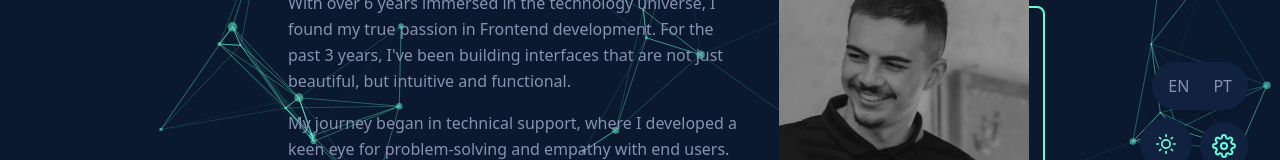
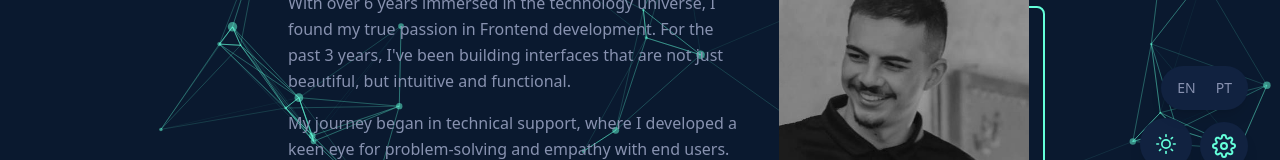
Before and after one commit to LukaVieira1/my-portfolio, a React (Vite) app: page / in a window 1280 px wide. Both pictures are taken after a click on the button 1224 px from the left and 744 px from the top of the page. Shown: the part 598-758 px from the top of the page. Built offline with nearby package versions, Linux system fonts and the light colour scheme.

Commit message:
add: language switcher button

```diff
--- a/src/components/LanguageSwitcher.tsx
+++ b/src/components/LanguageSwitcher.tsx
@@ -5,15 +5,15 @@ export function LanguageSwitcher() {
   const { i18n } = useTranslation();
 
   return (
-    <div className="flex items-center gap-2">
+    <div className="flex items-center gap-1">
       <motion.button
         whileHover={{ scale: 1.05 }}
         whileTap={{ scale: 0.95 }}
         onClick={() => i18n.changeLanguage("en")}
-        className={`px-2 py-1 rounded cursor-pointer ${
+        className={`px-2 py-1 rounded text-sm ${
           i18n.language === "en"
             ? "text-primary border border-primary"
-            : "text-text-secondary"
+            : "text-text-secondary hover:text-primary transition-colors"
         }`}
       >
         EN
@@ -22,10 +22,10 @@ export function LanguageSwitcher() {
         whileHover={{ scale: 1.05 }}
         whileTap={{ scale: 0.95 }}
         onClick={() => i18n.changeLanguage("pt")}
-        className={`px-2 py-1 rounded cursor-pointer ${
+        className={`px-2 py-1 rounded text-sm ${
           i18n.language === "pt"
             ? "text-primary border border-primary"
-            : "text-text-secondary"
+            : "text-text-secondary hover:text-primary transition-colors"
         }`}
       >
         PT
```
